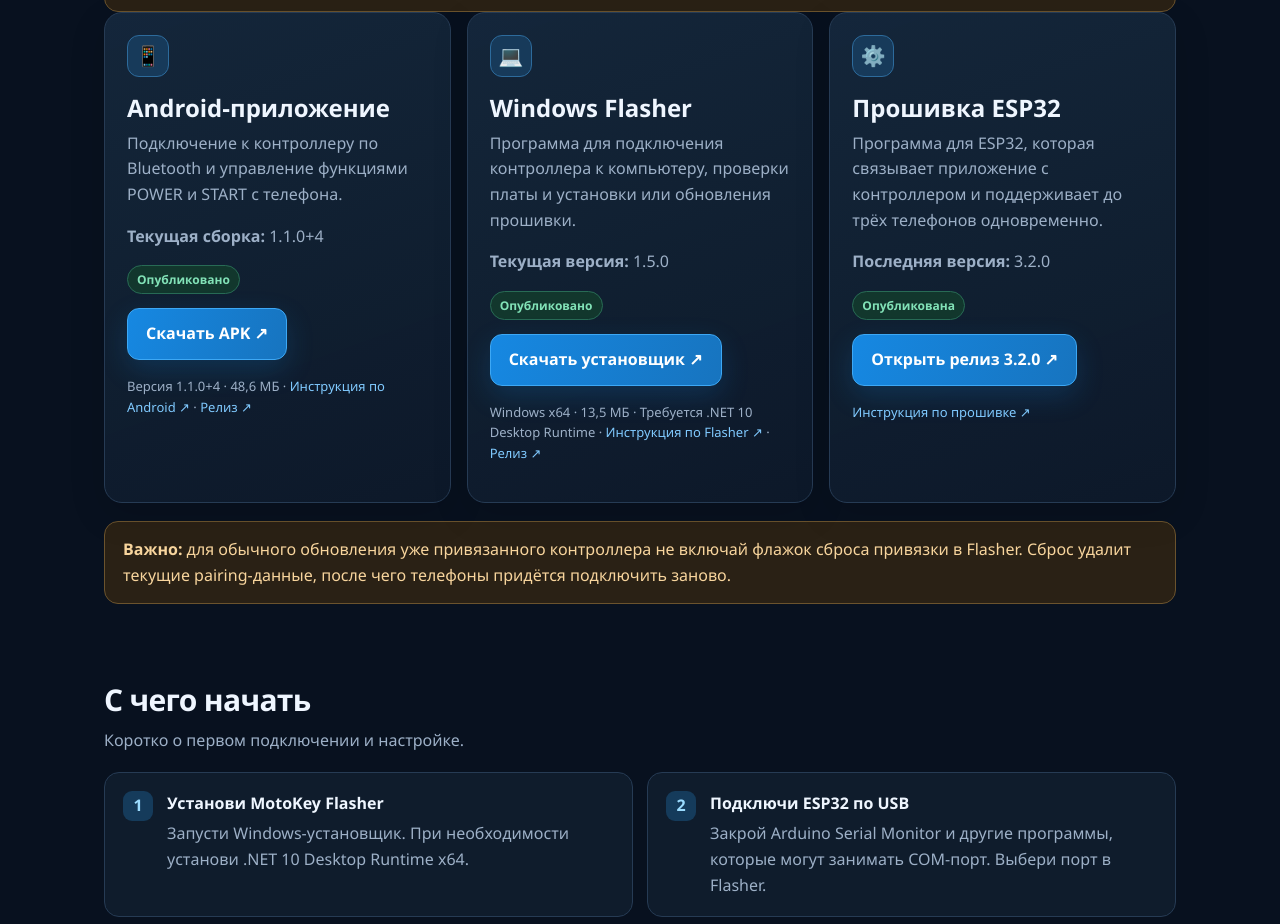
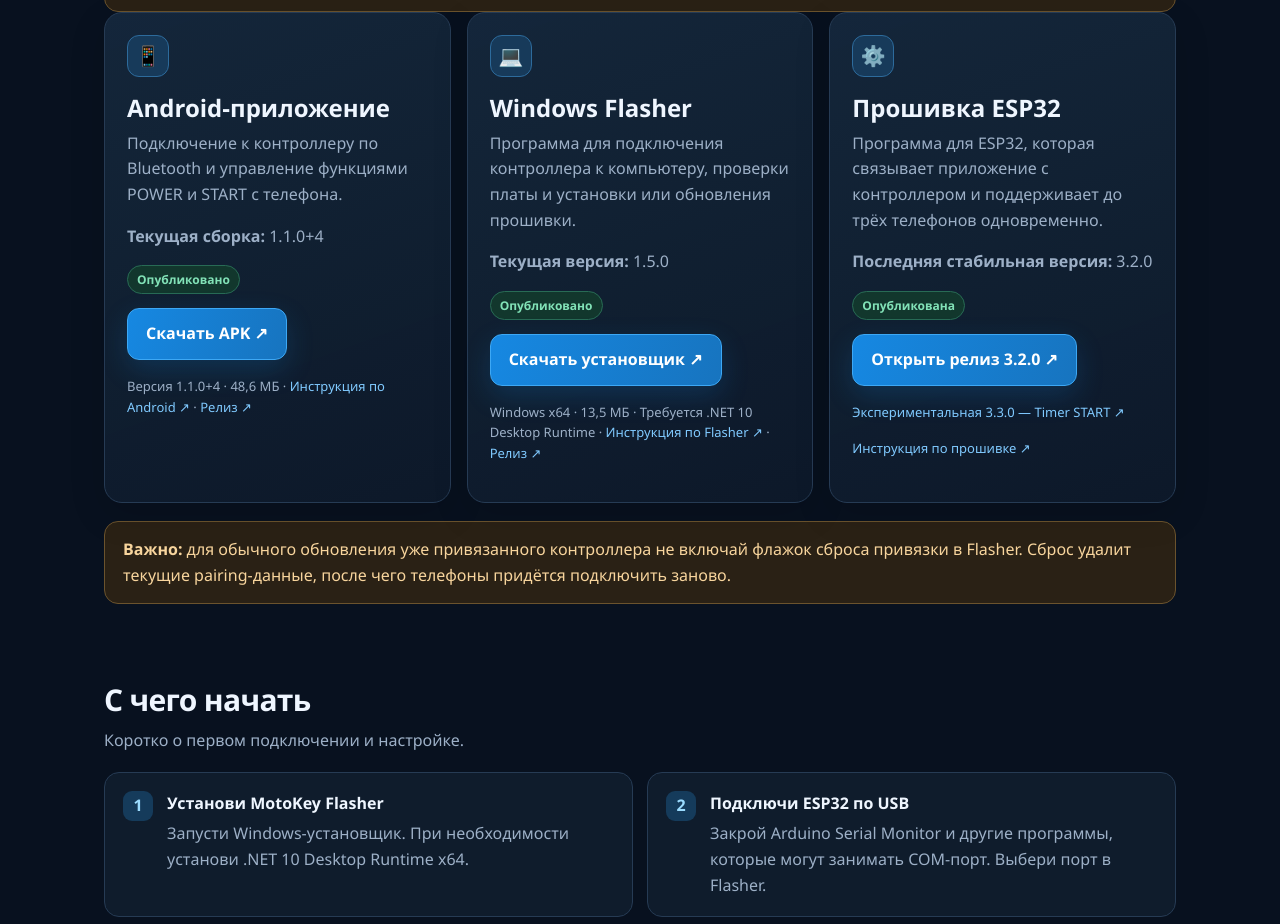
Before and after one commit to sdvg001/MotoKey-Firmware, a plain HTML site: page site/index.html in a window 1280 px wide. Shown: the part 916-1840 px from the top of the page. Drawn offline with Linux system fonts and the light colour scheme.

Commit message:
List experimental MotoKey 3.3.0 on project page

```diff
--- a/site/index.html
+++ b/site/index.html
@@ -107,9 +107,10 @@ footer{border-top:1px solid rgba(130,170,210,.16);margin-top:36px;padding:28px 0
           <div class="icon">⚙️</div>
           <h2>Прошивка ESP32</h2>
           <p>Программа для ESP32, которая связывает приложение с контроллером и поддерживает до трёх телефонов одновременно.</p>
-          <p><strong>Последняя версия:</strong> 3.2.0</p>
+          <p><strong>Последняя стабильная версия:</strong> 3.2.0</p>
           <span class="status live">Опубликована</span>
           <p style="margin-top:14px"><a class="btn primary" href="https://github.com/sdvg001/MotoKey-Firmware/releases/tag/v3.2.0">Открыть релиз 3.2.0 ↗</a></p>
+          <p style="font-size:13px"><a href="https://github.com/sdvg001/MotoKey-Firmware/releases/tag/v3.3.0">Экспериментальная 3.3.0 — Timer START ↗</a></p>
           <p style="font-size:13px"><a href="instructions.html#flasher">Инструкция по прошивке ↗</a></p>
         </article>
       </div>
@@ -138,6 +139,7 @@ footer{border-top:1px solid rgba(130,170,210,.16);margin-top:36px;padding:28px 0
       <table>
         <thead><tr><th>Компонент</th><th>Версия</th><th>Изменения / статус</th></tr></thead>
         <tbody>
+          <tr><td>ESP32 Firmware</td><td>3.3.0</td><td>Timer START — экспериментальная команда запуска по таймеру; требует стендовой проверки.<small><a href="https://github.com/sdvg001/MotoKey-Firmware/releases/tag/v3.3.0">Предварительный релиз</a></small></td></tr>
           <tr><td>ESP32 Firmware</td><td>3.2.0</td><td>Shared Token — до 3 BLE-телефонов, общий токен.<small><a href="https://github.com/sdvg001/MotoKey-Firmware/releases/tag/v3.2.0">Опубликованный релиз</a></small></td></tr>
           <tr><td>ESP32 Firmware</td><td>3.1.0</td><td>Multi Client — несколько BLE-клиентов.<small><a href="https://github.com/sdvg001/MotoKey-Firmware/releases/tag/v3.1.0">Предыдущий релиз</a></small></td></tr>
           <tr><td>Windows Flasher</td><td>1.5.0</td><td>Кеш прошивок, SHA-256, проверка NVS и сохранение pairing-кода.<small><a href="https://github.com/sdvg001/MotoKey-Firmware/releases/download/apps-v1.1.0/MotoKeyFlasher-Setup-1.5.0-x64.exe">Скачать Setup</a> · <a href="https://github.com/sdvg001/MotoKey-Firmware/releases/tag/apps-v1.1.0">Релиз и SHA-256</a></small></td></tr>
```
